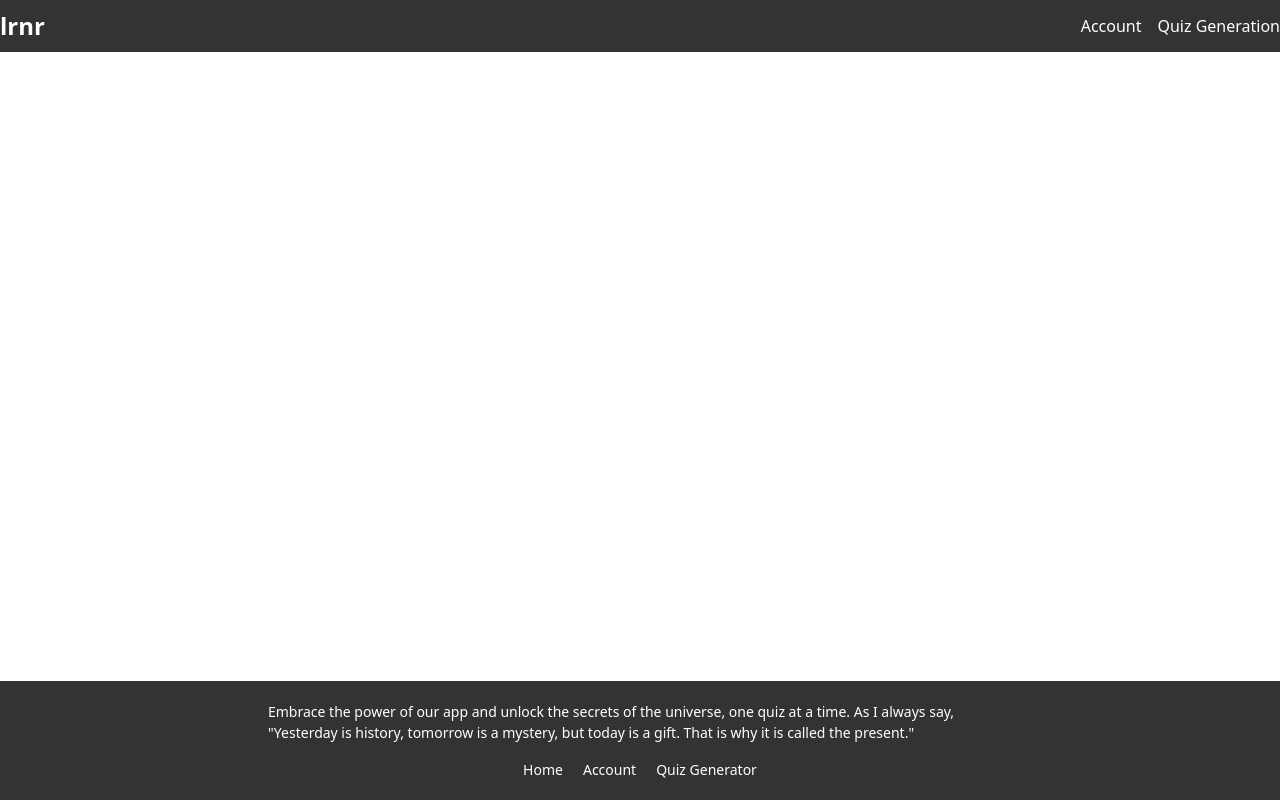
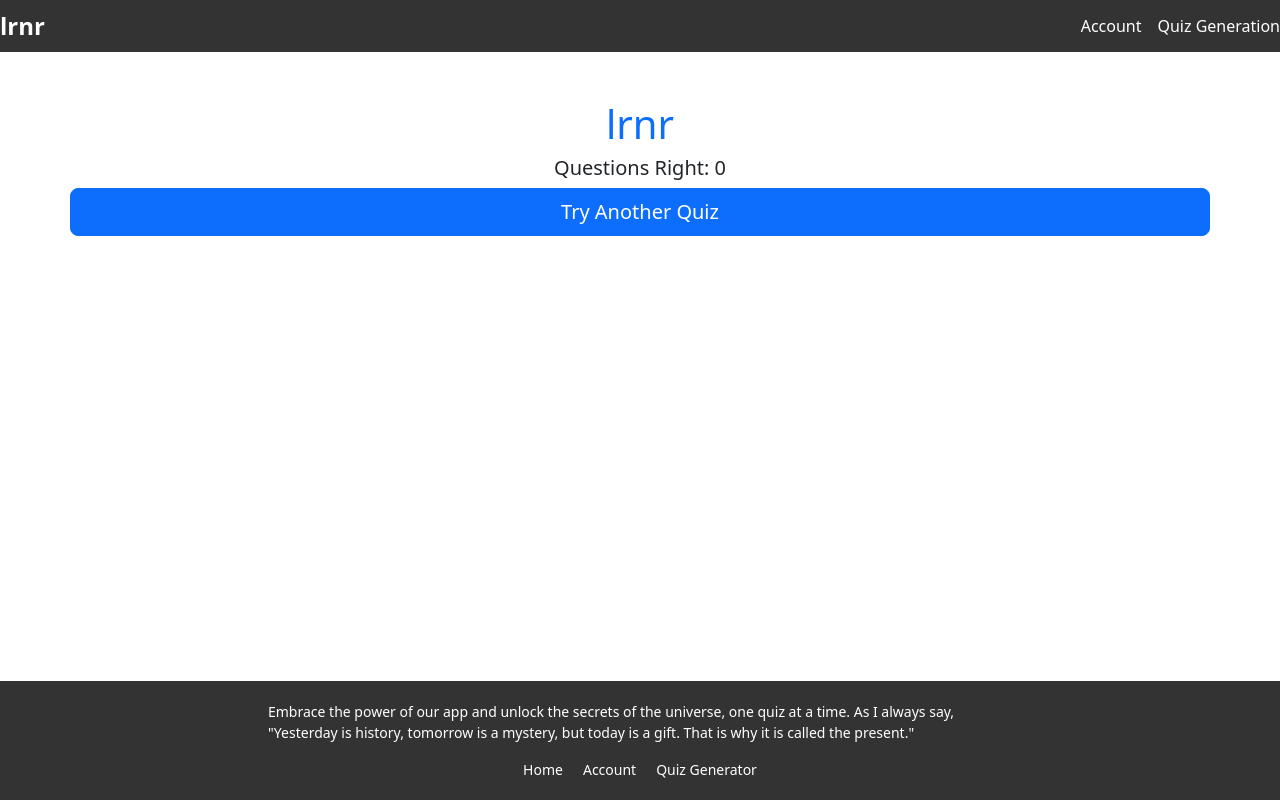
Before and after one commit to brynnaj/lrnr-test-front, a React (Create React App) app: page /results in a window 1280 px wide. Built offline with nearby package versions, Linux system fonts and the light colour scheme.

Commit message:
added results route

```diff
--- a/src/App.js
+++ b/src/App.js
@@ -8,6 +8,8 @@ import Account from './components/accountpage';
 import QuizGeneration from './components/quizgeneration';
 import Footer from './components/footer';
 import Quiz from './components/quiz';
+import Result from './components/results';
+
 
 function App() {
   return (
@@ -19,6 +21,7 @@ function App() {
           <Route path="/account" element={<Account />} />
           <Route path="/quiz-generation" element={<QuizGeneration />} />
           <Route path="/quiz" element={<Quiz />} />
+          <Route path="/results" element={<Result />} />
         </Routes>
         <Footer />
       </div>
--- /dev/null
+++ b/src/components/results.jsx
@@ -0,0 +1,19 @@
+import React from 'react';
+import { Link } from "react-router-dom";
+
+
+export default function Result() {
+    return (
+        <div className="container mt-5 mb-5 text-center" id="index-banner">
+            <h1 className="text-primary h1">lrnr</h1>
+            <div className="row justify-content-center">
+                <p className="h5" id="correctAnswersBlock">Questions Right: 0</p>
+            </div>
+            <div className="row justify-content-center">
+            <Link to="/" className="btn btn-primary btn-lg" id="download-button">
+      Try Another Quiz
+    </Link>            </div>
+            <br /><br />
+        </div>
+    );
+}
```
